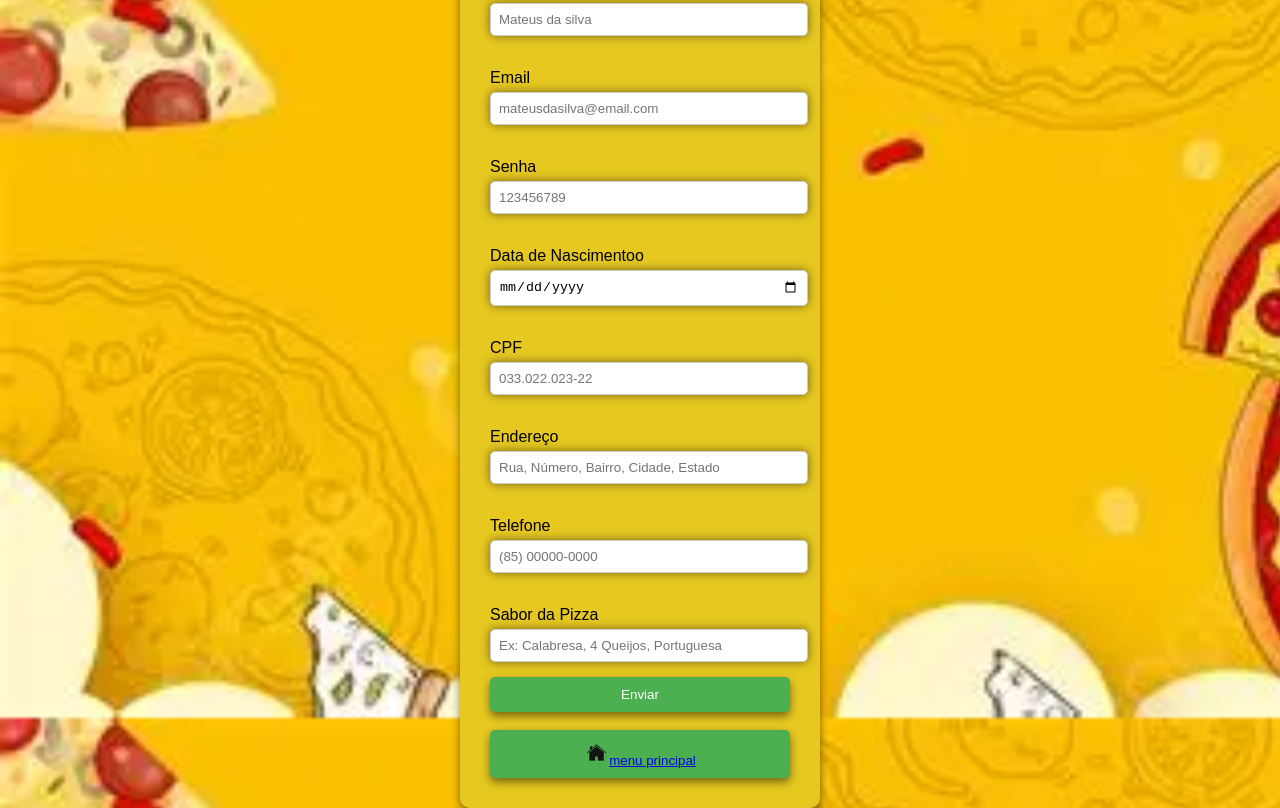
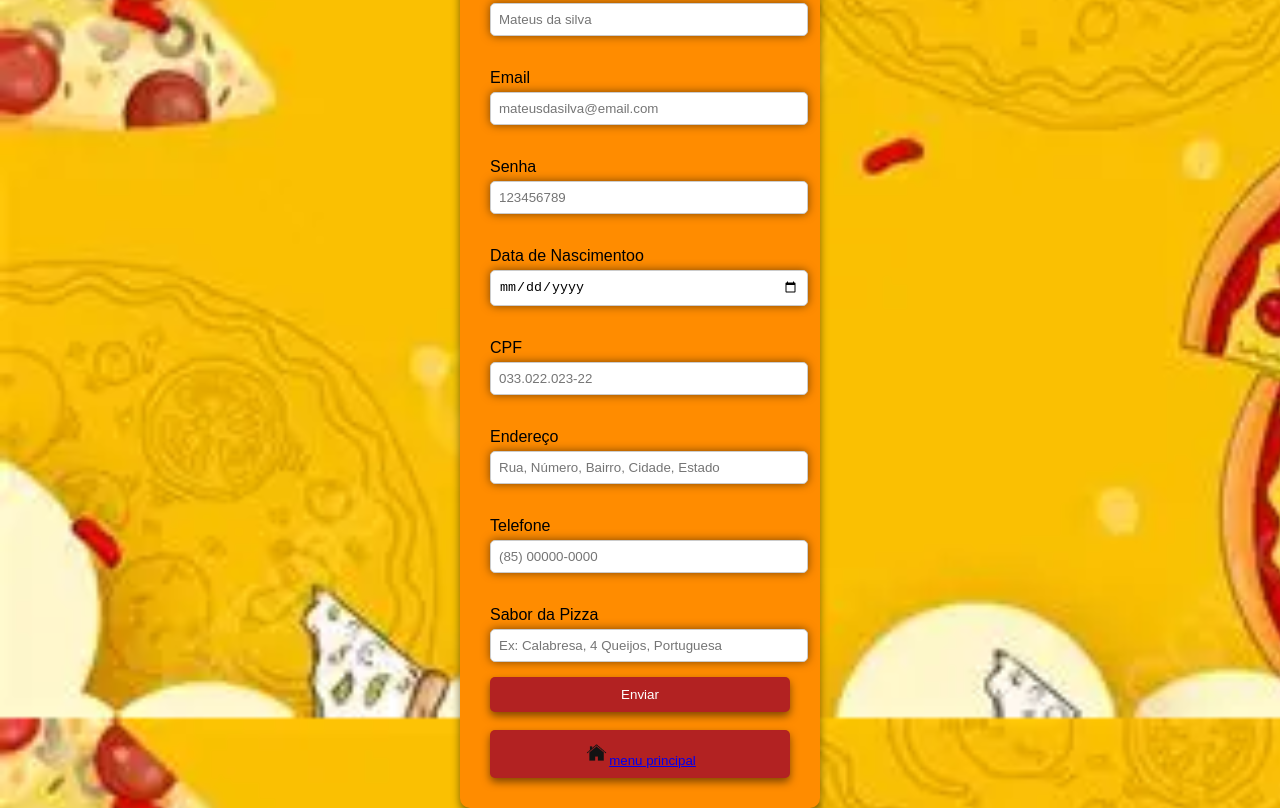
Before and after one commit to esmer4lda/trabalho-programa-o-web-, a plain HTML site: page formulario.html in a window 1280 px wide. Shown: the part 80-888 px from the top of the page. Drawn offline with Linux system fonts and the light colour scheme; files that its build step writes are made by us from their sources.

Commit message:
Change form and button background colors

```diff
--- a/css/style2.css
+++ b/css/style2.css
@@ -10,7 +10,7 @@ background-size: 150%;
 
 
 form{
-background-color: rgb(230, 200, 33);
+background-color:#ff8c00 ;
 padding: 30px;
 border-radius: 10px;
 width: 300px;
@@ -30,7 +30,7 @@ box-shadow: 0px 0px 10px rgba(0, 0, 0, 0.5);
 button{
 width: 100%;
 padding: 10px;
-background-color: #4caf50;
+background-color: #b22222;
 color: white;
 border: none;
 border-radius: 5px;
```
